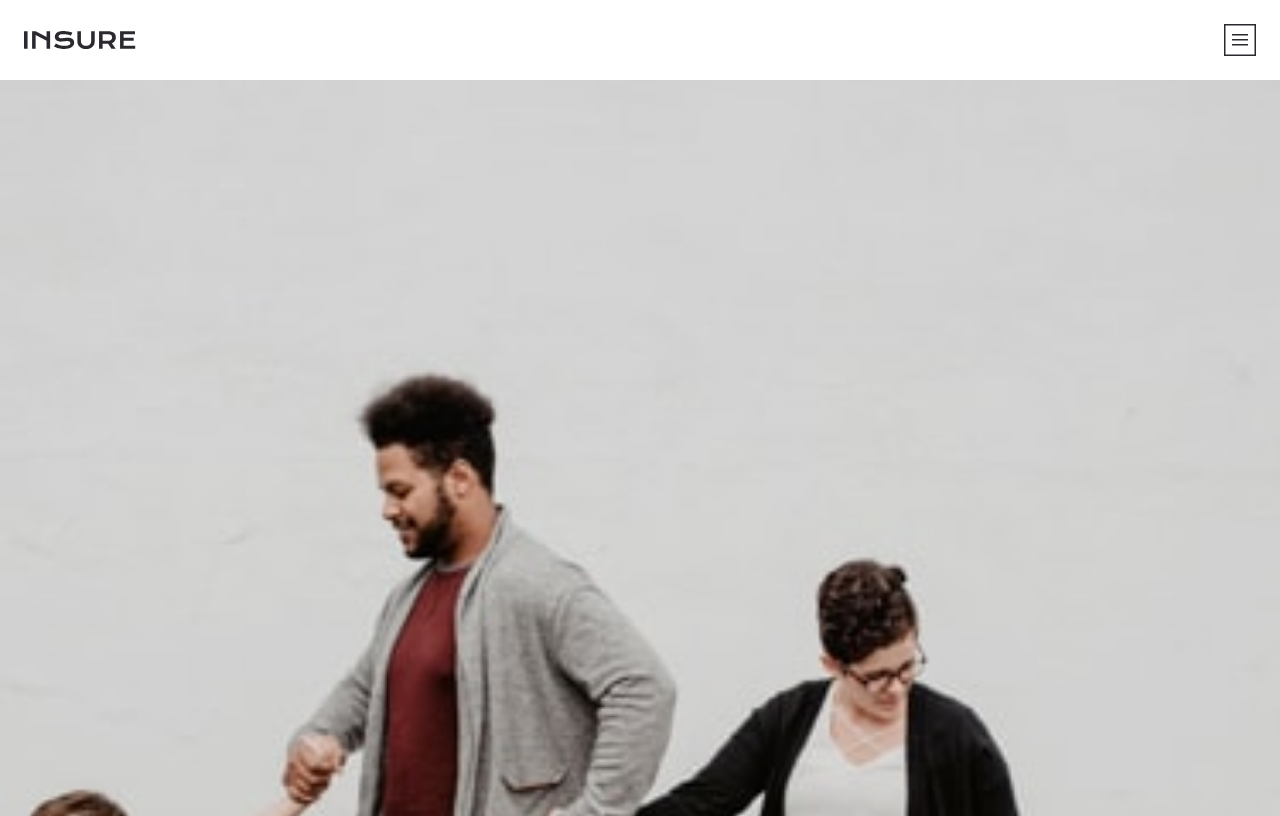
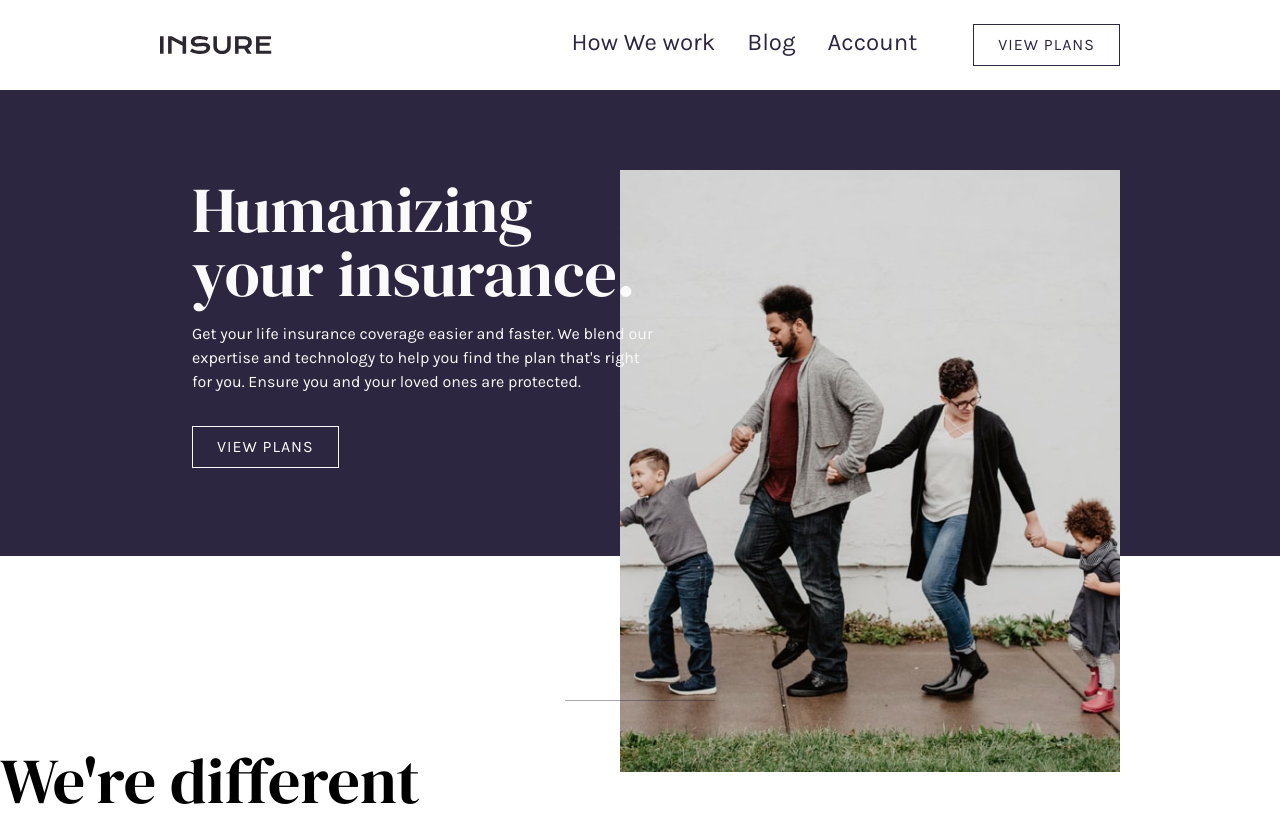
Before and after one commit to smajewski1980/insure_landing_page, a plain HTML site: page index.html in a window 1280 px wide. Shown: the top 816 px of the page. Drawn offline with Linux system fonts and the light colour scheme; a web font is replaced by a local one.

Commit message:
working on desktop header and hero

```diff
--- a/index.html
+++ b/index.html
@@ -53,7 +53,7 @@
           <li>How We work</li>
           <li>Blog</li>
           <li>Account</li>
-          <li>View Plans</li>
+          <button class="btn-nav">VIEW PLANS</button>
           <div class="nav-mobile-decoration">
             <img src="/images/bg-pattern-mobile-nav.svg" alt="" />
           </div>
@@ -68,6 +68,7 @@
       <div class="hero-img-wrapper-desktop">
         <img src="./images/image-intro-desktop.jpg" alt="" />
       </div>
+
       <div class="hero-content">
         <img src="/images/bg-pattern-intro-left-mobile.svg" alt="" />
         <h1>Humanizing your insurance.</h1>
--- a/sass/abstracts/_mixins.scss
+++ b/sass/abstracts/_mixins.scss
@@ -14,16 +14,17 @@
 }
 
 @mixin headings {
-  font-size: 2.5rem;
+  // font-size: 2.5rem;
+  font-size: clamp(2.5rem, 5vw, 4rem);
   line-height: 1;
 }
 
-@mixin buttons {
+@mixin buttons($color) {
   background: transparent;
-  border: 1px solid $neutral-very-light-gray;
-  color: $neutral-very-light-gray;
+  border: 1px solid $color;
+  color: $color;
   cursor: pointer;
-  padding: 0.3rem 1.5rem;
+  padding: 0.5rem 1.5rem;
   letter-spacing: 1px;
 }
 
--- a/sass/abstracts/_variables.scss
+++ b/sass/abstracts/_variables.scss
@@ -6,3 +6,5 @@ $neutral-very-light-gray: hsl(0, 0%, 98%);
 
 $font-dm-serif: "DM Serif Display", serif;
 $font-karla: "Karla", sans-serif;
+
+$desktop-inline-padding: 10rem;
--- a/sass/base/_reset.scss
+++ b/sass/base/_reset.scss
@@ -12,7 +12,6 @@ ul {
 
 body {
   min-height: 100vh;
-  text-rendering: optimizeSpeed;
   line-height: 1.5;
 }
 
--- a/sass/base/_typography.scss
+++ b/sass/base/_typography.scss
@@ -18,4 +18,7 @@ h3 {
 section,
 footer {
   text-align: center;
+  @media screen and (width > 650px) {
+    text-align: unset;
+  }
 }
--- a/sass/components/_button.scss
+++ b/sass/components/_button.scss
@@ -1,5 +1,6 @@
 @use "../abstracts/mixins" as *;
+@use "../abstracts/variables" as *;
 
 button {
-  @include buttons;
+  @include buttons($neutral-very-light-gray);
 }
--- a/sass/layout/_header.scss
+++ b/sass/layout/_header.scss
@@ -1,11 +1,14 @@
 @use "../abstracts/variables" as *;
+@use "../abstracts/mixins" as *;
 
 header {
   align-items: center;
   display: flex;
   justify-content: space-between;
   padding: 1.5rem;
-
+  // * {
+  //   outline: 2px solid lime;
+  // }
   nav {
     .close-icon-wrapper {
       display: none;
@@ -15,14 +18,15 @@ header {
       margin-top: 5rem;
       position: absolute;
       inset: 0;
-      background-color: $neutral-very-dk-violet;
+      background-color: $primary-dk-violet;
       transition: transform 0.5s ease;
       transform: translatex(-100vw);
       z-index: 999;
+      text-align: center;
       li {
         font-size: 1.5rem;
+        min-width: fit-content;
         width: 90%;
-        text-align: center;
         margin-block: 1.5rem;
         margin-inline: auto;
         color: white;
@@ -30,7 +34,6 @@ header {
       }
       .nav-mobile-decoration {
         position: absolute;
-        // outline: 2px solid lime;
         width: 100%;
         left: 0;
         bottom: 0;
@@ -38,6 +41,46 @@ header {
           min-width: 100vw;
         }
       }
+      button {
+        @include buttons($neutral-very-light-gray);
+        width: 75%;
+        padding-block: 0.75rem;
+      }
+    }
+    @media screen and (width > 650px) {
+      // * {
+      //   outline: 2px solid lime;
+      // }
+      margin-block: 1.5rem;
+      .hamburger-wrapper {
+        display: none;
+      }
+      ul {
+        margin-top: 0;
+        position: static;
+        background-color: unset;
+        transform: unset;
+        display: flex;
+        gap: 2rem;
+        li {
+          font-size: 1.5rem;
+          color: $primary-dk-violet;
+          padding: 0;
+          margin: 0;
+        }
+        button {
+          @include buttons($primary-dk-violet);
+          margin-left: 1.5rem;
+          min-width: fit-content;
+        }
+        .nav-mobile-decoration {
+          display: none;
+        }
+      }
     }
   }
+  @media screen and (width > 650px) {
+    padding-inline: $desktop-inline-padding;
+    padding-block: 0;
+  }
 }
--- a/sass/layout/_section-hero.scss
+++ b/sass/layout/_section-hero.scss
@@ -1,8 +1,5 @@
 @use "../abstracts/variables" as *;
 
-.hero-img-wrapper-desktop {
-  display: none;
-}
 // once we get a media query in place we can get rid of above
 
 .section-hero {
@@ -13,6 +10,9 @@
     img {
       width: 100%;
     }
+  }
+  .hero-img-wrapper-desktop {
+    display: none;
   }
   .hero-content {
     padding: 5.5rem 2rem;
@@ -50,4 +50,29 @@
       z-index: 5;
     }
   }
+
+  @media screen and (width > 650px) {
+    // * {
+    //   outline: 2px solid lime;
+    // }
+
+    padding-inline: $desktop-inline-padding;
+    position: relative;
+    .hero-content {
+      max-width: 525px;
+    }
+
+    .hero-img-wrapper-desktop {
+      display: block;
+      position: absolute;
+      right: $desktop-inline-padding;
+      top: 5rem;
+      max-width: 500px;
+    }
+    .hero-img-wrapper-mobile,
+    .hero-content img:first-child,
+    .hero-content img:last-child {
+      display: none;
+    }
+  }
 }
```
Also changed, not shown: styles/main.css, 1 other file.
